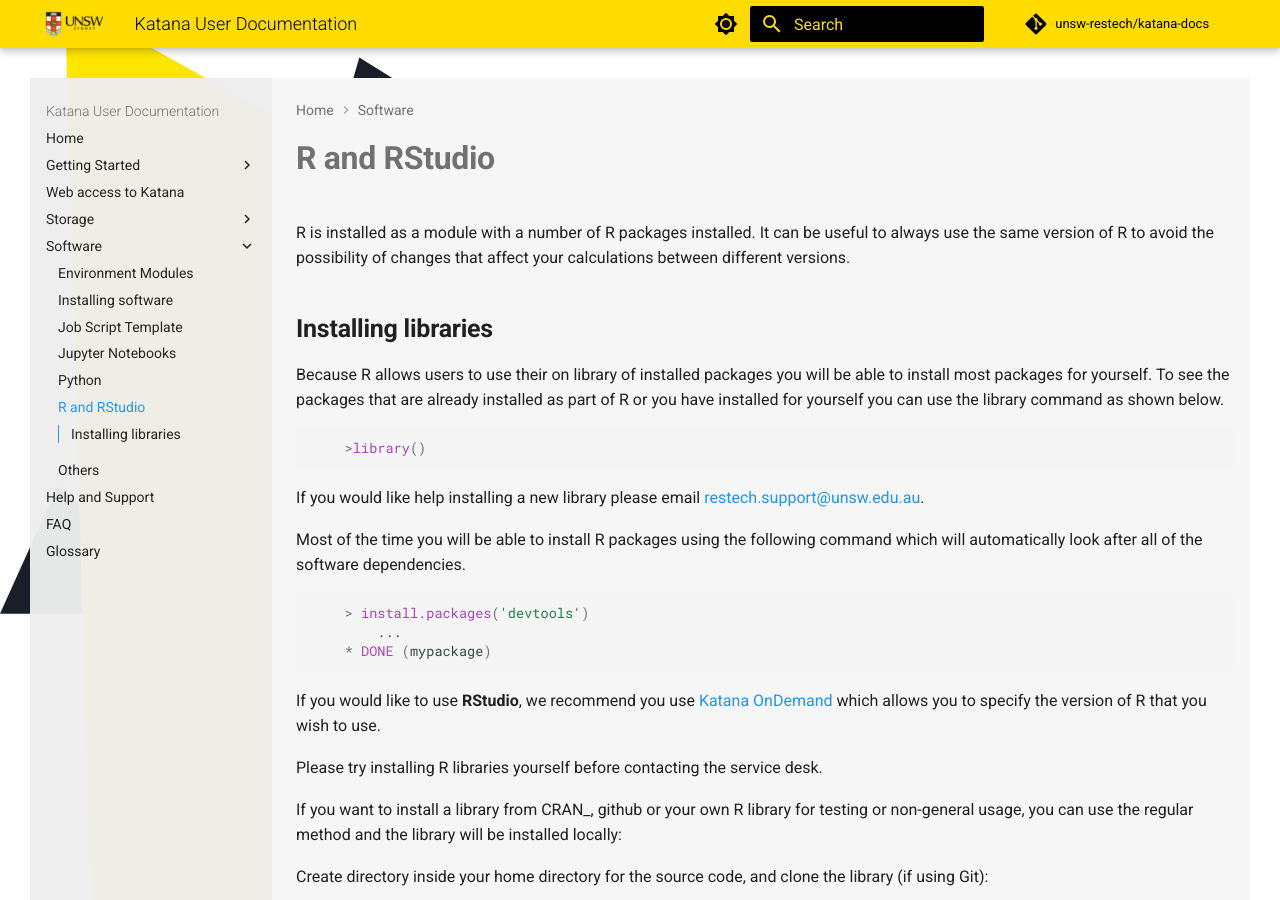
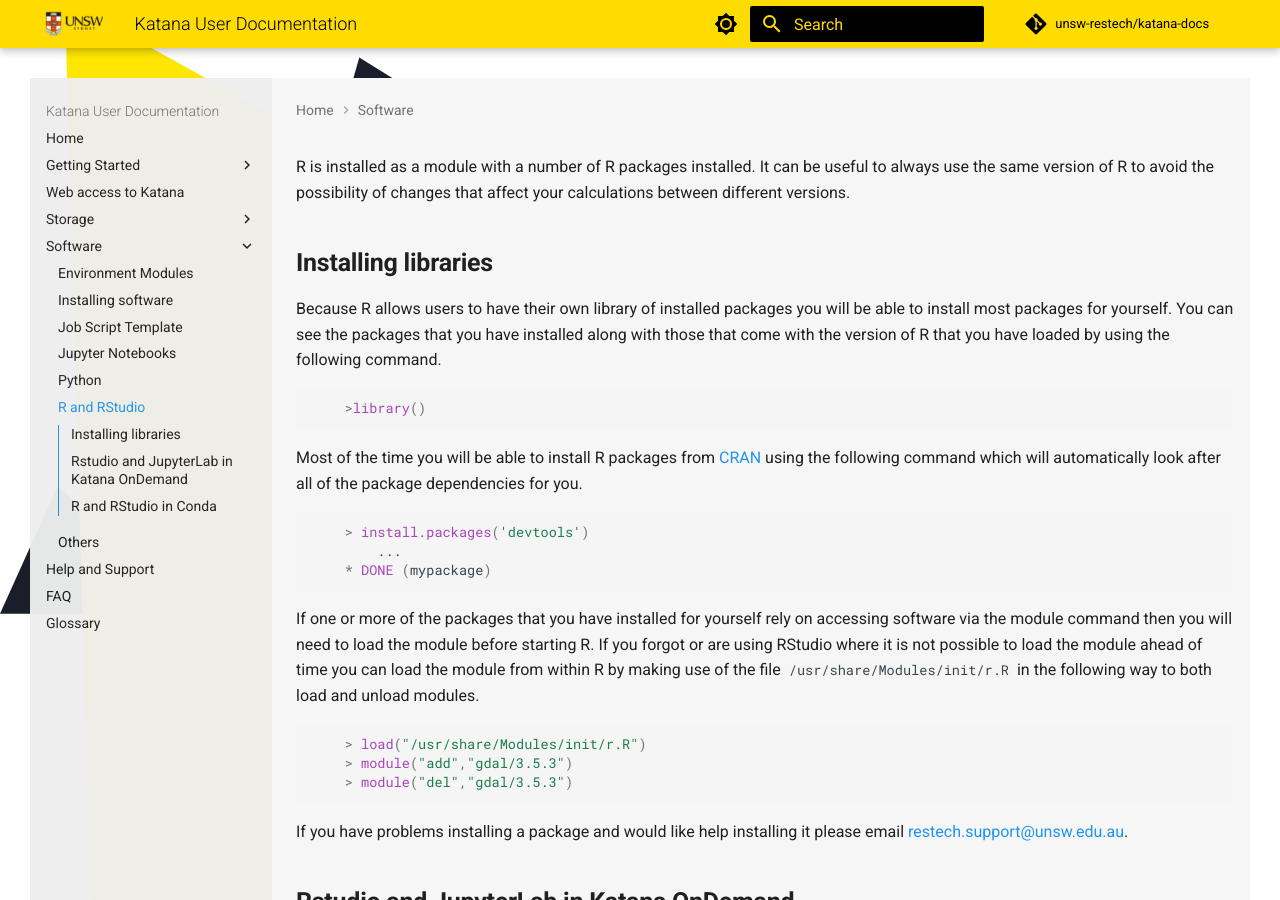
Before and after one commit to unsw-restech/unsw-restech.github.io, an MkDocs documentation site: the page built from docs/software/r.md, in a window 1280 px wide and 900 px high. Built offline with MkDocs 1.6.1 and Material for MkDocs 9.7.7, drawn with Linux system fonts in a browser that asks for light colours; comment, search, counter and statistics services are not loaded; some of the changed text lies outside the part shown.

Commit message:
Update r.md
Gave expanded information.

````diff
--- a/docs/software/r.md
+++ b/docs/software/r.md
@@ -5,64 +5,77 @@
 
 ## Installing libraries
 
-Because R allows users to use their on library of installed packages you will be able to install most packages for yourself. To see the packages that are already installed as
-part of R or you have installed for yourself you can use the library command as shown below.
+Because R allows users to have their own library of installed packages you will be able to install most packages for yourself. You can see the packages that you have installed along with those
+that come with the version of R that you have loaded by using the following command.
 
 ``` r
     >library()
 ```
 
-If you would like help installing a new library please email [restech.support@unsw.edu.au](mailto:restech.support@unsw.edu.au).
-
-Most of the time you will be able to install R packages using the following command which will automatically look after all of the software dependencies.
+Most of the time you will be able to install R packages from [CRAN](https://cran.r-project.org/web/packages/index.html) using the following command which will automatically
+look after all of the package dependencies for you.
 
 ``` r
-
     > install.packages('devtools')
         ...
     * DONE (mypackage)
 ```
 
-
-
-If you would like to use **RStudio**, we recommend you use [Katana OnDemand](../using_katana/ondemand.md) which allows you to specify the version of R that you
-wish to use.
-
-
-Please try installing R libraries yourself before contacting the service desk.
-
-If you want to install a library from CRAN_, github or your own R library for
-testing or non-general usage, you can use the regular method and the library
-will be installed locally:
-
-Create directory inside your home directory for the source code, and clone the library (if using Git):
-
-``` bash
-mkdir ~/src
-cd ~/src
-git clone https://github.com/user/mypackage
-```
-
-Start R or RStudio and install
+If one or more of the packages that you have installed for yourself rely on accessing software via the module command then you will need to load the module before starting R. If you forgot or are
+using RStudio where it is not possible to load the module ahead of time you can load the module from within R by making use of the file `/usr/share/Modules/init/r.R` in the following way to
+both load and unload modules.
 
 ``` r
-
-    > library('devtools')
-    > getwd()
-    [1] "/home/z1234567/src"
-    > install('mypackage')
-    ...
-    * DONE (mypackage)
-```
-
-If one or more of the packages that you have installed for yourself rely on accessing software via the module command then you will need to load the module before starting R. If you forgot or are
-using RStudio where this is not possible then you can load the module from within R by making use of the file `/usr/share/Modules/init/r.R` in the following way to both load and unload modules.
-``` r
-
     > load("/usr/share/Modules/init/r.R")
     > module("add","gdal/3.5.3")
 	> module("del","gdal/3.5.3")
 ```
 
+If you have problems installing a package and would like help installing it please email [restech.support@unsw.edu.au](mailto:restech.support@unsw.edu.au).
 
-[CRAN](https://cran.r-project.org/web/packages/index.html)
+## Rstudio and JupyterLab in Katana OnDemand
+
+If you would like to use **RStudio** on Katana, we recommend you use [Katana OnDemand](../using_katana/ondemand.md) which allows you to specify the version of R that you
+wish to use including any packages that you have previously installed.
+
+It is also possible to use the R Kernel with the packages that you have installed from within JuypterLab but we recommend using RStudio instead as it has been written specificlly for R.
+If you wish to use the R Kernel within JuypterLab then you can use the following commands within R before you start JupyterLab.
+
+``` r
+    > install.packages("devtools")
+    > devtools::install_github("IRkernel/IRkernel")
+    > IRkernel::installspec()
+```
+
+# R and RStudio in Conda
+
+If you wish to install R as part of a Conda environment then you can use the following commands to install R in a new repository called R_software after Conda is installed. This may be the
+easiest approach to take if you need to use a version of R that is not installed on Katana or a specialised collection of packages like [BioConductor](https://www.bioconductor.org/). If you are having trouble figuring out which approach
+to take please email Restech team at [restech.support@unsw.edu.au](mailto:restech.support@unsw.edu.au).
+
+``` bash
+    conda create --name R_software
+	conda activate R_software
+    conda install R
+```
+
+If you then want to use RStudio you can install it using the following command:
+
+```
+    conda install RStudio
+```
+
+If there is a conflict between the installed Conda packages then you can create a new Conda environment using the following commands:
+
+``` bash
+    conda create --name RStudio
+	conda activate RStudio
+    conda install RStudio
+```
+
+Once RStudio has been installed you can start a **FastX Desktop** with your required resour, open a terminal window by clinking on the item at the top of the screen.
+You can then activate your Conda environment and then use the following command to start RStudio:
+
+``` bash
+    rstudio
+```
````
